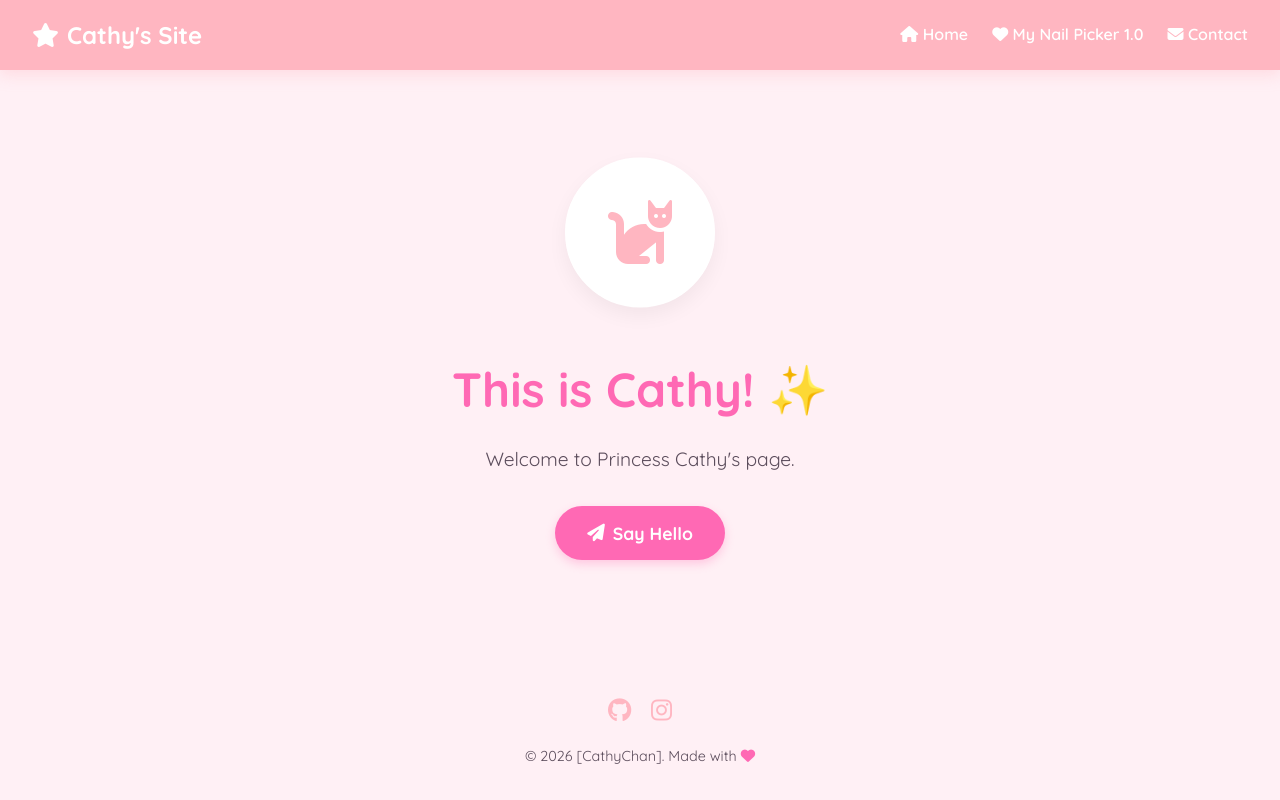
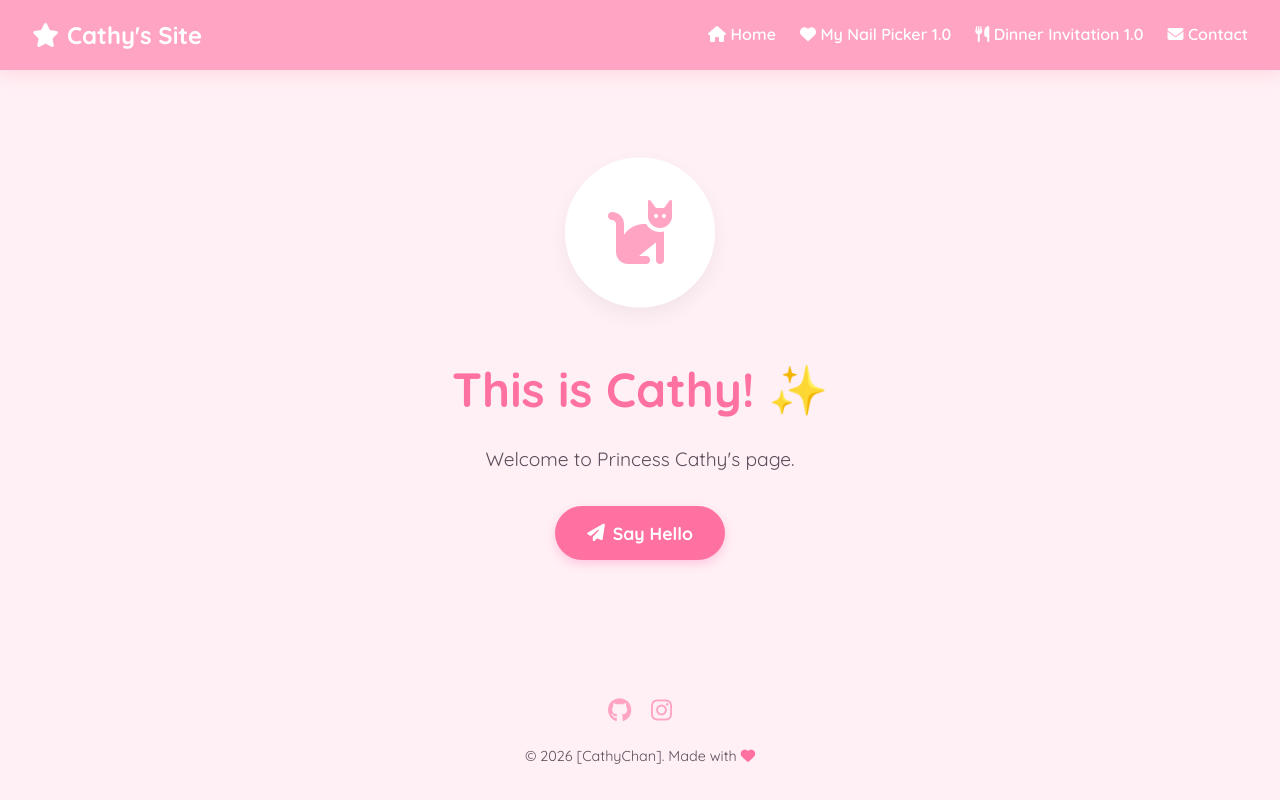
Before and after one commit to cathyc61/cathyc61.github.io, a plain HTML site: page index.html in a window 1280 px wide. Drawn offline with Linux system fonts and the light colour scheme.

Commit message:
Add files via upload

```diff
--- a/index.html
+++ b/index.html
@@ -13,7 +13,7 @@
     <!-- FontAwesome Icons -->
     <link rel="stylesheet" href="https://cdnjs.cloudflare.com/ajax/libs/font-awesome/6.4.0/css/all.min.css">
 
-    <!-- Link to external CSS file -->
+    <!-- External CSS file -->
     <link rel="stylesheet" href="style.css">
 </head>
 <body>
@@ -28,8 +28,8 @@
         </div>
         <ul class="nav-links" id="nav-links">
             <li><a href="https://cathychan.me"><i class="fa-solid fa-house"></i> Home</a></li>
-            <!-- <li><a href="#"><i class="fa-solid fa-user"></i> About Me</a></li> -->
             <li><a href="https://cathychan.me/pickmynails/"><i class="fa-solid fa-heart"></i> My Nail Picker 1.0</a></li>
+            <li><a href="https://cathychan.me/dinnerinvitation/"><i class="fa-solid fa-utensils"></i> Dinner Invitation 1.0</a></li>
             <li><a href="https://wa.me/85260805756"><i class="fa-solid fa-envelope"></i> Contact</a></li>
         </ul>
     </nav>
@@ -56,7 +56,7 @@
         <p>&copy; 2026 [CathyChan]. Made with <i class="fa-solid fa-heart" style="color: var(--accent);"></i></p>
     </footer>
 
-    <!-- Link to your external JavaScript file -->
+    <!-- External JavaScript file -->
     <script src="script.js"></script>
 </body>
 </html>
--- a/style.css
+++ b/style.css
@@ -1,9 +1,8 @@
-/* CSS Variables for a Pastel Theme */
 :root {
     --bg-color: #fff0f5; /* Lavender blush */
-    --nav-bg: #ffb6c1; /* Light pink */
+    --nav-bg: #ffa4c2; /* Light pink #ffb6c1*/
     --text-main: #5c4d5c;
-    --accent: #ff69b4; /* Hot pink */
+    --accent: #ff71a0;
     --card-bg: #ffffff;
 }
 
```
Also changed, not shown: 1 other file.
